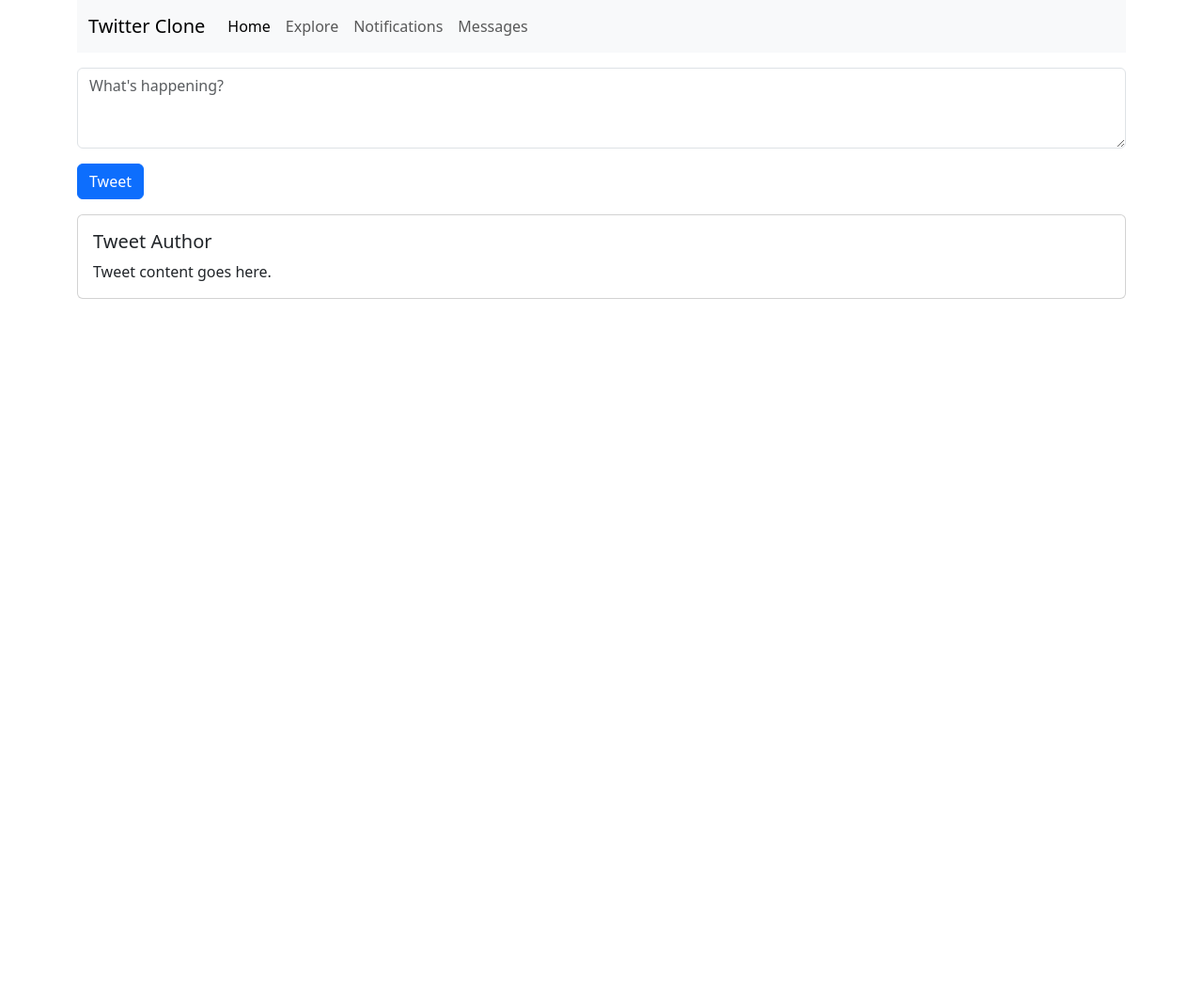
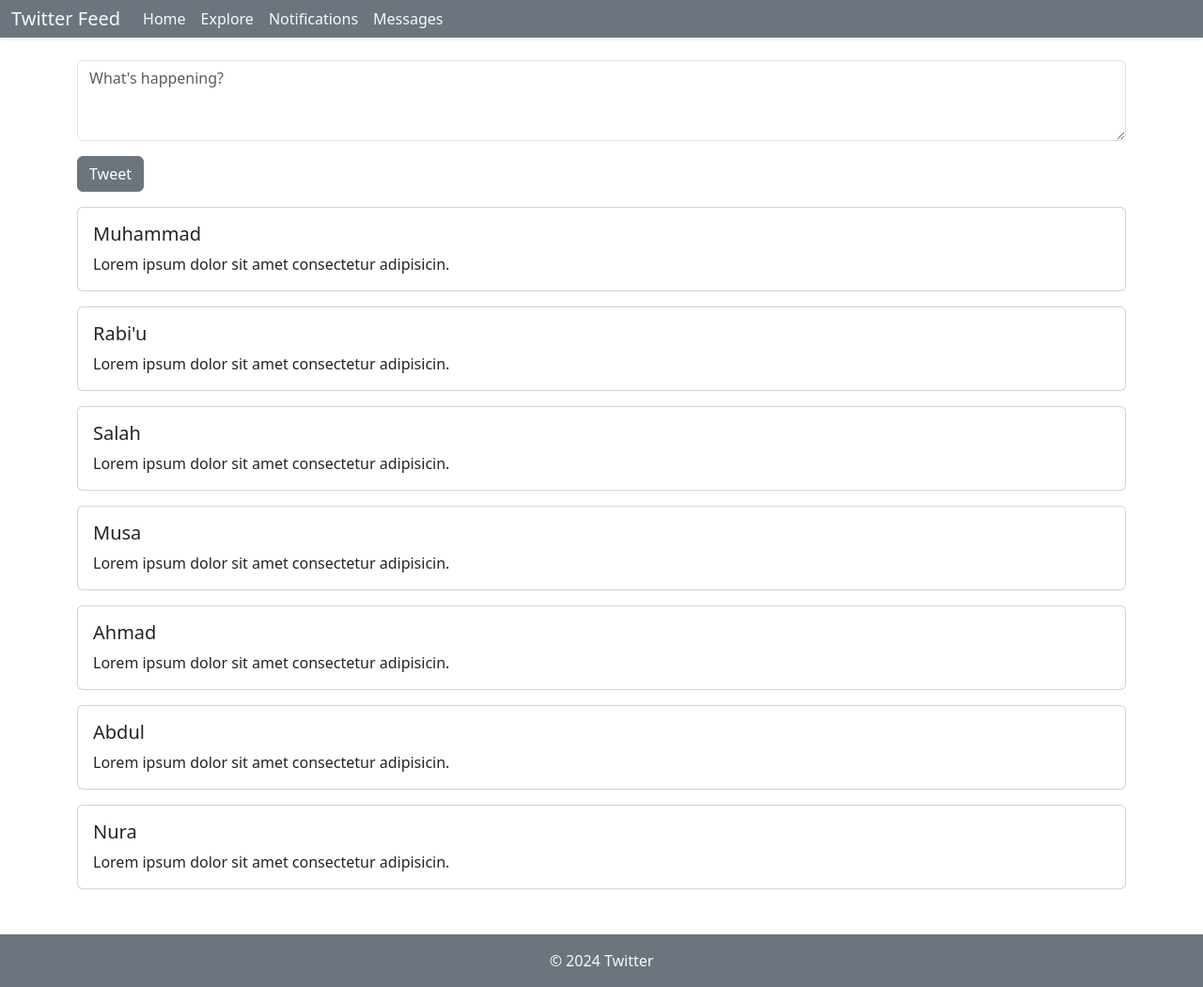
Before and after one commit to Mbash2000/Clone-Twitter-feed, a plain HTML site: page index.html in a window 1280 px wide. Shown: the whole page at 94% size. Before the commit the page ends 800 px from the top, so only its background shows below. Drawn offline with nearby package versions, Linux system fonts and the light colour scheme.

Commit message:
index page

```diff
--- a/index.html
+++ b/index.html
@@ -3,7 +3,7 @@
 <head>
   <meta charset="UTF-8">
   <meta name="viewport" content="width=device-width, initial-scale=1.0">
-  <title>Twitter Feed Clone</title>
+  <title>Twitter Feed</title>
   <!-- Bootstrap CSS -->
   <link href="https://cdn.jsdelivr.net/npm/bootstrap@5.3.2/dist/css/bootstrap.min.css"
   rel="stylesheet"
@@ -18,24 +18,24 @@
   <div class="container">
     <!-- Navbar -->
     <nav class="navbar navbar-expand-lg navbar-light bg-light">
-      <div class="container-fluid">
-        <a class="navbar-brand" href="#">Twitter Clone</a>
+      <div class="container-fluid fixed-top shadow-sm bg-secondary">
+        <a class="navbar-brand text-light" href="#">Twitter Feed</a>
         <button class="navbar-toggler" type="button" data-bs-toggle="collapse" data-bs-target="#navbarNav" aria-controls="navbarNav" aria-expanded="false" aria-label="Toggle navigation">
           <span class="navbar-toggler-icon"></span>
         </button>
         <div class="collapse navbar-collapse" id="navbarNav">
           <ul class="navbar-nav">
             <li class="nav-item">
-              <a class="nav-link active" aria-current="page" href="#">Home</a>
+              <a class="nav-link active text-light" aria-current="page" href="#">Home</a>
             </li>
             <li class="nav-item">
-              <a class="nav-link" href="#">Explore</a>
+              <a class="nav-link text-light" href="#">Explore</a>
             </li>
             <li class="nav-item">
-              <a class="nav-link" href="#">Notifications</a>
+              <a class="nav-link text-light" href="#">Notifications</a>
             </li>
             <li class="nav-item">
-              <a class="nav-link" href="#">Messages</a>
+              <a class="nav-link text-light" href="#">Messages</a>
             </li>
           </ul>
         </div>
@@ -43,11 +43,11 @@
     </nav>
 
     <!-- Tweet input -->
-    <div class="row mt-3">
+    <div class="row mt-5">
       <div class="col">
         <form>
           <textarea class="form-control mb-3" rows="3" placeholder="What's happening?"></textarea>
-          <button type="submit" class="btn btn-primary">Tweet</button>
+          <button type="submit" class="btn btn-secondary">Tweet</button>
         </form>
       </div>
     </div>
@@ -57,16 +57,79 @@
       <div class="col">
         <div class="card">
           <div class="card-body">
-            <h5 class="card-title">Tweet Author</h5>
-            <p class="card-text">Tweet content goes here.</p>
+            <h5 class="card-title">Muhammad</h5>
+            <p class="card-text">Lorem ipsum dolor sit amet consectetur adipisicin.</p>
           </div>
         </div>
       </div>
     </div>
-    <!-- Additional tweets can be added similarly -->
-
+    <div class="row mt-3">
+      <div class="col">
+        <div class="card">
+          <div class="card-body">
+            <h5 class="card-title">Rabi'u</h5>
+            <p class="card-text">Lorem ipsum dolor sit amet consectetur adipisicin.</p>
+          </div>
+        </div>
+      </div>
+    </div>
+    <div class="row mt-3">
+      <div class="col">
+        <div class="card">
+          <div class="card-body">
+            <h5 class="card-title">Salah</h5>
+            <p class="card-text">Lorem ipsum dolor sit amet consectetur adipisicin.</p>
+          </div>
+        </div>
+      </div>
+    </div>
+    <div class="row mt-3">
+      <div class="col">
+        <div class="card">
+          <div class="card-body">
+            <h5 class="card-title">Musa</h5>
+            <p class="card-text">Lorem ipsum dolor sit amet consectetur adipisicin.</p>
+          </div>
+        </div>
+      </div>
+    </div>
+    <div class="row mt-3">
+      <div class="col">
+        <div class="card">
+          <div class="card-body">
+            <h5 class="card-title">Ahmad</h5>
+            <p class="card-text">Lorem ipsum dolor sit amet consectetur adipisicin.</p>
+          </div>
+        </div>
+      </div>
+    </div>
+    <div class="row mt-3">
+      <div class="col">
+        <div class="card">
+          <div class="card-body">
+            <h5 class="card-title">Abdul</h5>
+            <p class="card-text">Lorem ipsum dolor sit amet consectetur adipisicin.</p>
+          </div>
+        </div>
+      </div>
+    </div>
+    <div class="row mt-3">
+      <div class="col">
+        <div class="card">
+          <div class="card-body">
+            <h5 class="card-title">Nura</h5>
+            <p class="card-text">Lorem ipsum dolor sit amet consectetur adipisicin.</p>
+          </div>
+        </div>
+      </div>
+    </div>
   </div>
-
+  <!--Footer-->
+  <footer class="footer mt-5 py-3 bg-secondary">
+    <div class="container text-center">
+      <span class="text-light">© 2024 Twitter</span>
+    </div>
+  </footer>
   <!-- Bootstrap JS -->
   <script src="https://cdn.jsdelivr.net/npm/@popperjs/core@2.11.8/dist/umd/popper.min.js"
   integrity="sha384-I7E8VVD/ismYTF4hNIPjVp/Zjvgyol6VFvRkX/vR+Vc4jQkC+hVqc2pM8ODewa9r"
```
